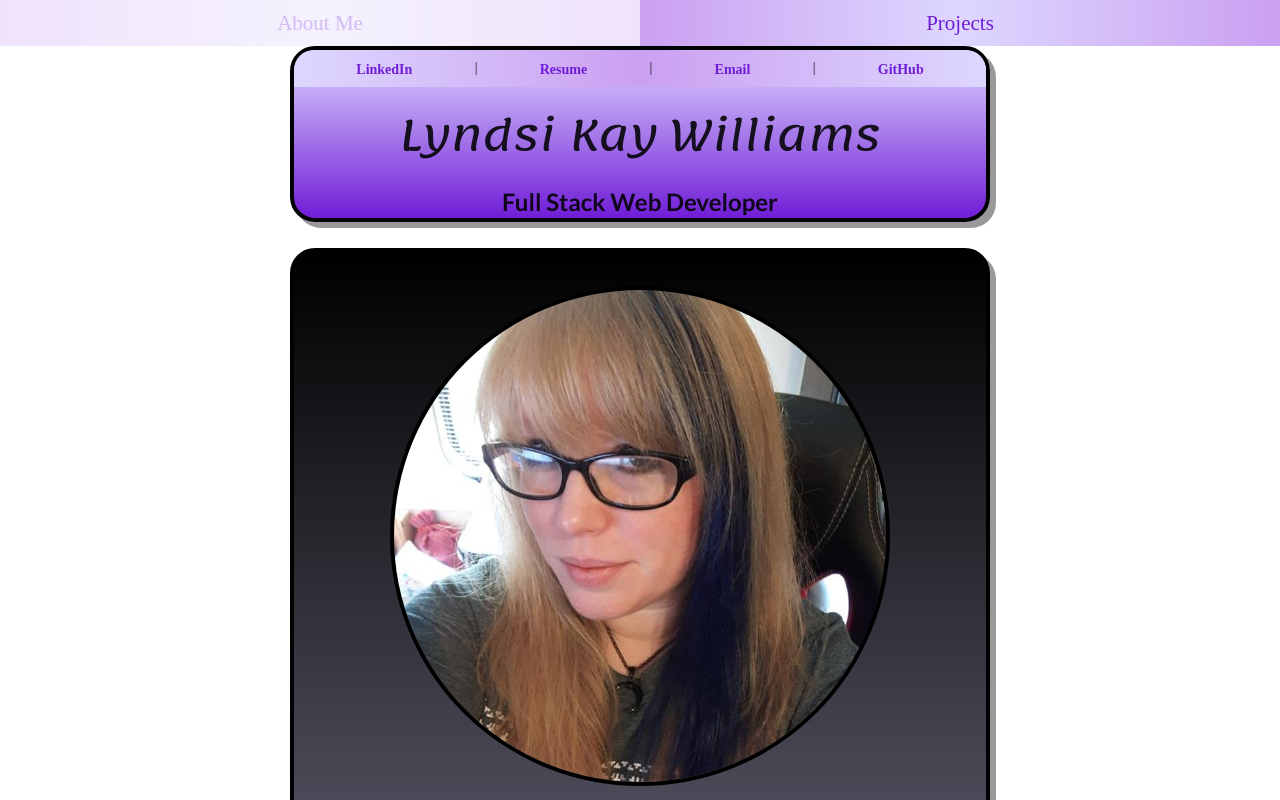
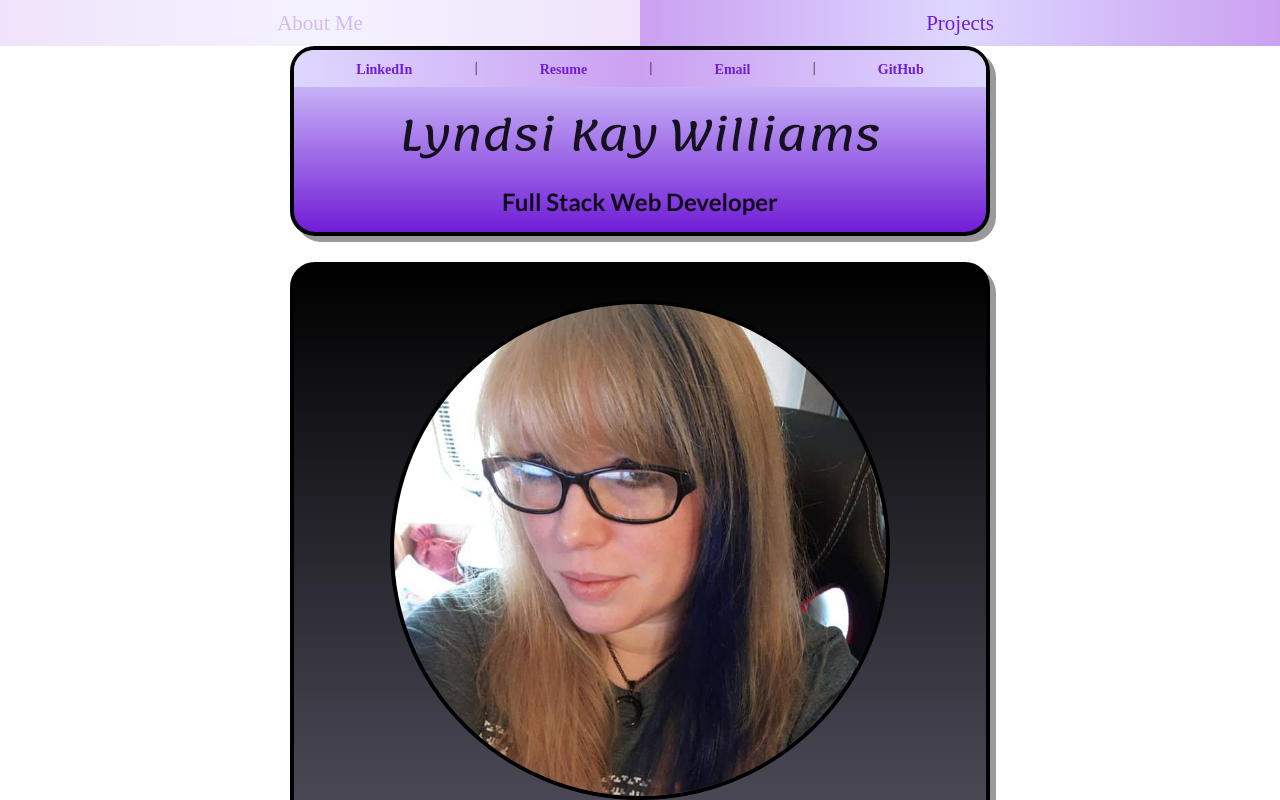
Before and after one commit to lyndsiWilliams/portfolio-2020, a React (Create React App) app in the folder portfolio/: page / in a window 1280 px wide. Shown: the top 800 px of the page. Built offline with nearby package versions, Linux system fonts and the light colour scheme; a web font is replaced by a local one.

Commit message:
Quick styling fix

```diff
--- a/portfolio/src/styling/Navbar.css
+++ b/portfolio/src/styling/Navbar.css
@@ -33,3 +33,7 @@ header {
   width: 700px;
   margin: 0 0 1% 0;
 }
+
+.title-card h2 {
+  padding-bottom: 2%;
+}
```
